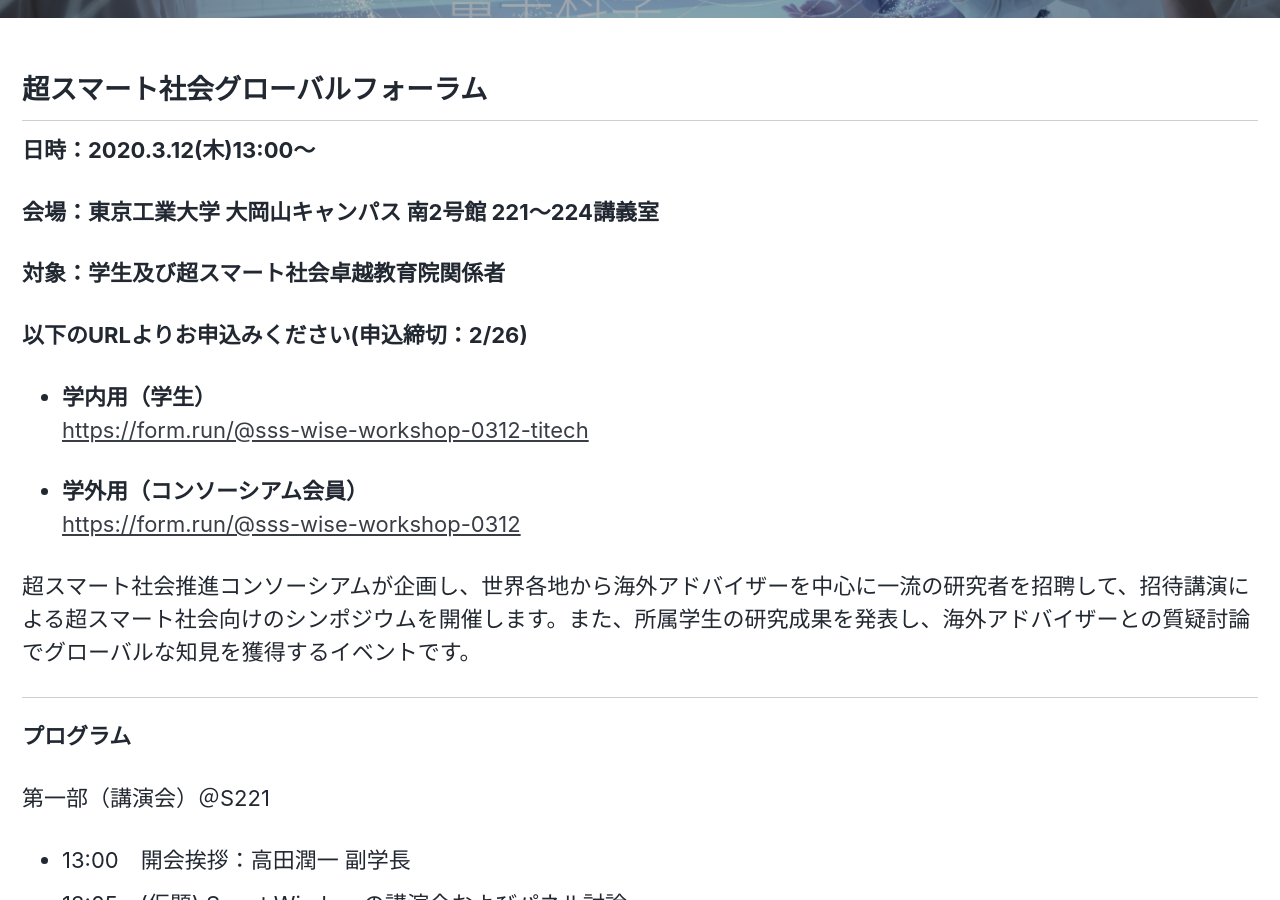
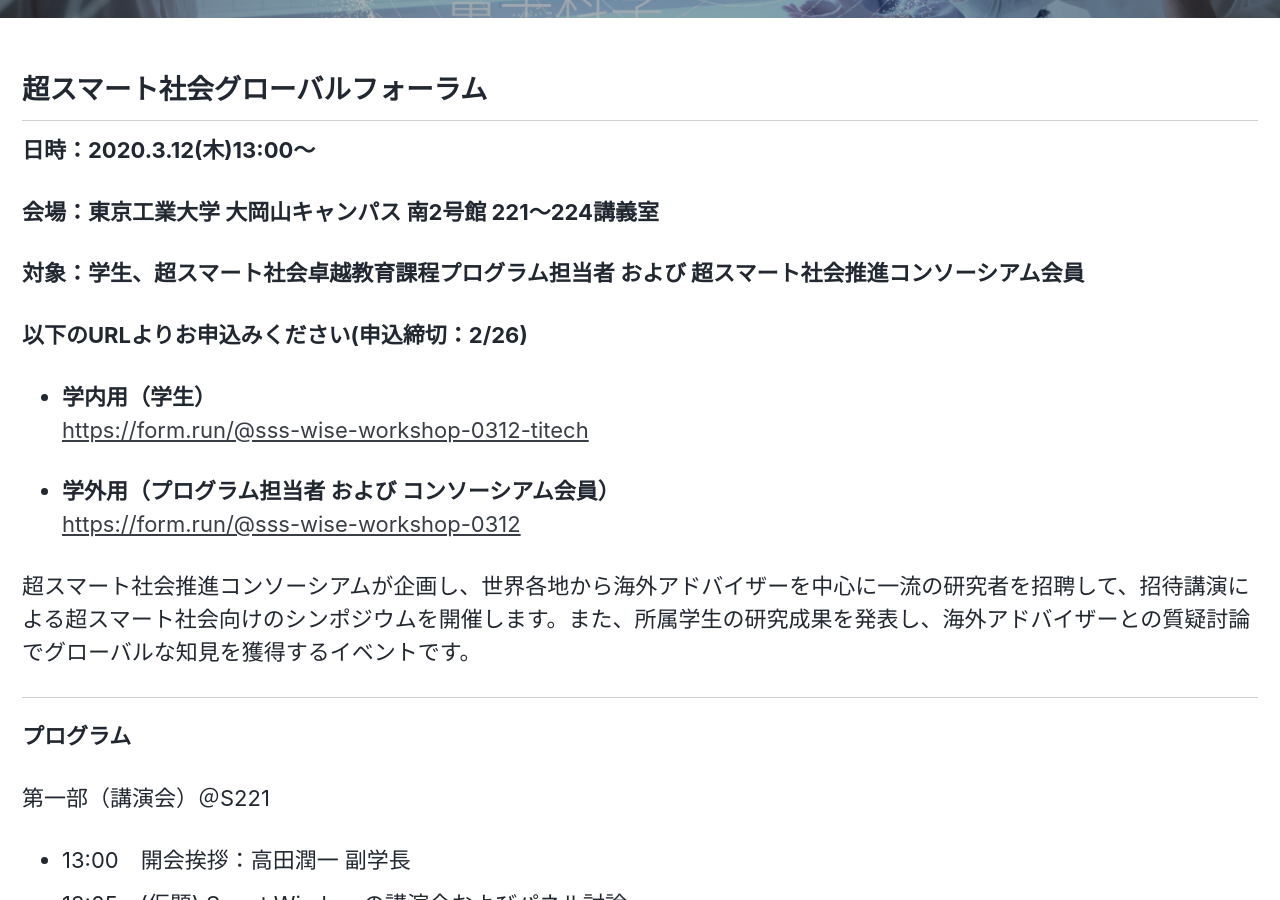
Before and after one commit to fl1d/w0ex.github.io, a Jekyll site: the page built from _pages/global_forum.md, in a window 1280 px wide and 900 px high, scrolled down 447 px. Built offline with Jekyll 4.4.1, drawn with Linux system fonts in a browser that asks for light colours; cached includes are drawn as plain includes; nearby versions of some CDN libraries.

Commit message:
fix globe forum

```diff
--- a/_pages/global_forum.md
+++ b/_pages/global_forum.md
@@ -34,14 +34,14 @@
 
 **会場：東京工業大学 大岡山キャンパス 南2号館 221～224講義室**
 
-**対象：学生及び超スマート社会卓越教育院関係者**
+**対象：学生、超スマート社会卓越教育課程プログラム担当者 および 超スマート社会推進コンソーシアム会員**
 
 **以下のURLよりお申込みください(申込締切：2/26)**
 
 * **学内用（学生）**<br>
   [https://form.run/@sss-wise-workshop-0312-titech](https://form.run/@sss-wise-workshop-0312-titech)
 
-* **学外用（コンソーシアム会員）**<br>
+* **学外用（プログラム担当者 および コンソーシアム会員）**<br>
   [https://form.run/@sss-wise-workshop-0312](https://form.run/@sss-wise-workshop-0312)
 
 超スマート社会推進コンソーシアムが企画し、世界各地から海外アドバイザーを中心に一流の研究者を招聘して、招待講演による超スマート社会向けのシンポジウムを開催します。また、所属学生の研究成果を発表し、海外アドバイザーとの質疑討論でグローバルな知見を獲得するイベントです。
```
Also changed, not shown: _pages/global_forum_en.md (+1 -1 lines).
